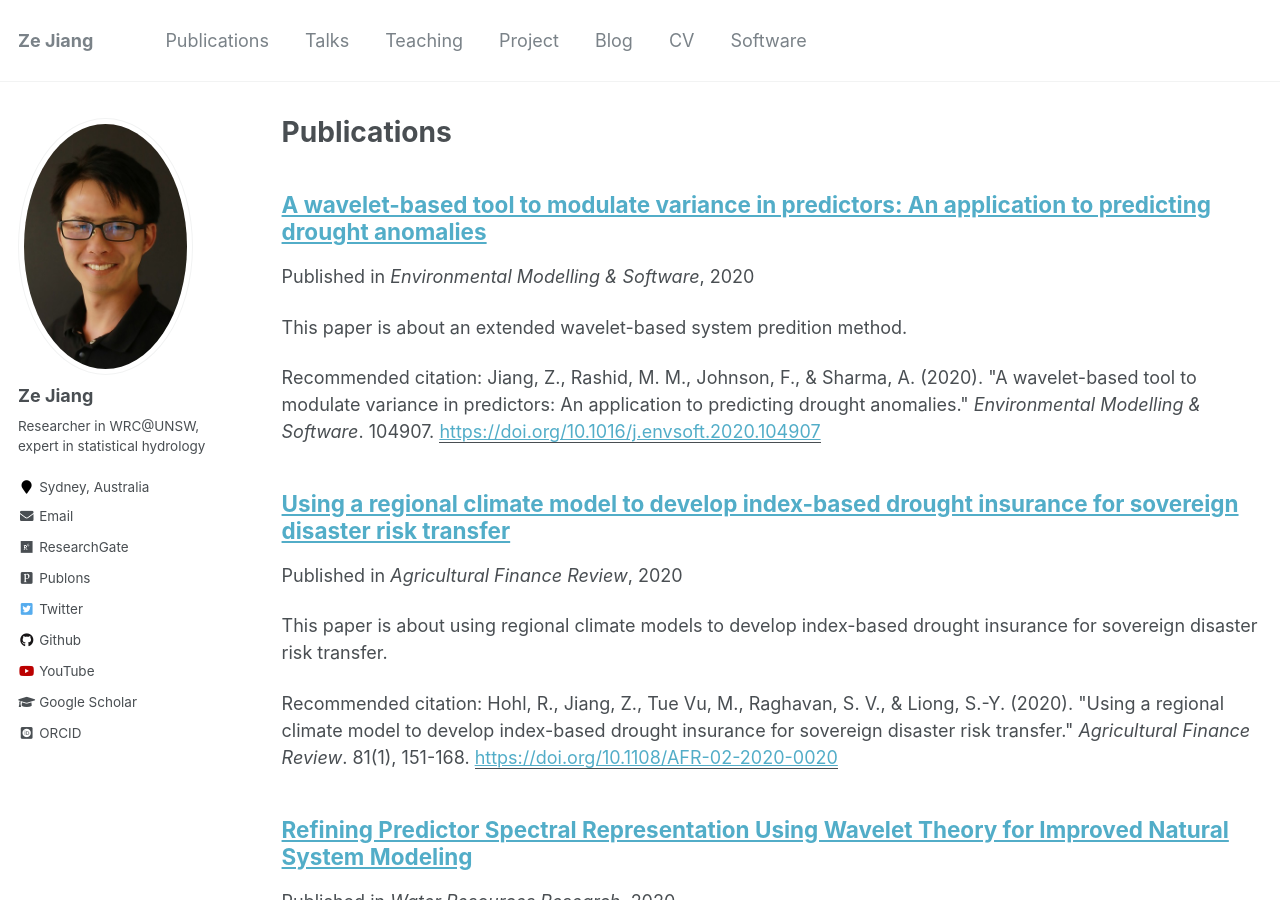
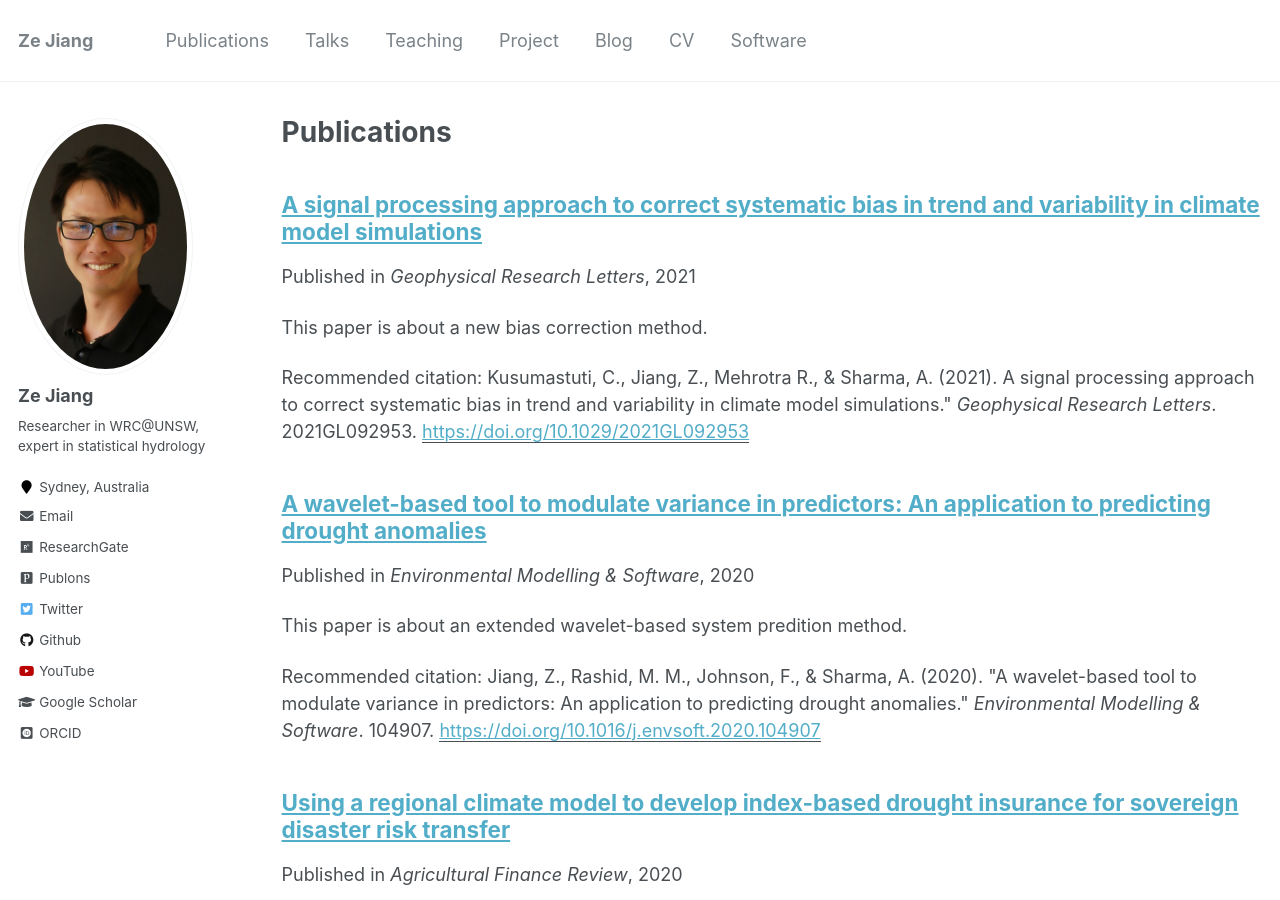
Before and after one commit to zejiang-unsw/zejiang-unsw.github.io, a Jekyll site: the page built from _pages/publications.md, in a window 1280 px wide and 900 px high. Built offline with Jekyll 4.4.1, drawn with Linux system fonts in a browser that asks for light colours; some web fonts are replaced.

Commit message:
include GRL paper

```diff
--- /dev/null
+++ b/_publications/2021-06-22-paper-GRL.md
@@ -0,0 +1,13 @@
+---
+title: "A signal processing approach to correct systematic bias in trend and variability in climate model simulations"
+collection: publications
+permalink: /publication/2021-06-22-paper-GRL
+excerpt: 'This paper is about a new bias correction method.'
+date: 2021-06-22
+venue: 'Geophysical Research Letters'
+paperurl: 'https://doi.org/10.1029/2021GL092953'
+citation: 'Kusumastuti, C., Jiang, Z., Mehrotra R., & Sharma, A. (2021). A signal processing approach to correct systematic bias in trend and variability in climate model simulations." <i>Geophysical Research Letters</i>. 2021GL092953.'
+---
+This paper is about a new bias correction method.
+
+[Download paper here](http://zejiang-unsw.github.io/files/Jiang-GRL-2021.pdf)
```
Also changed, not shown: _pages/about.md (+1 -1 lines), 1 other file.
